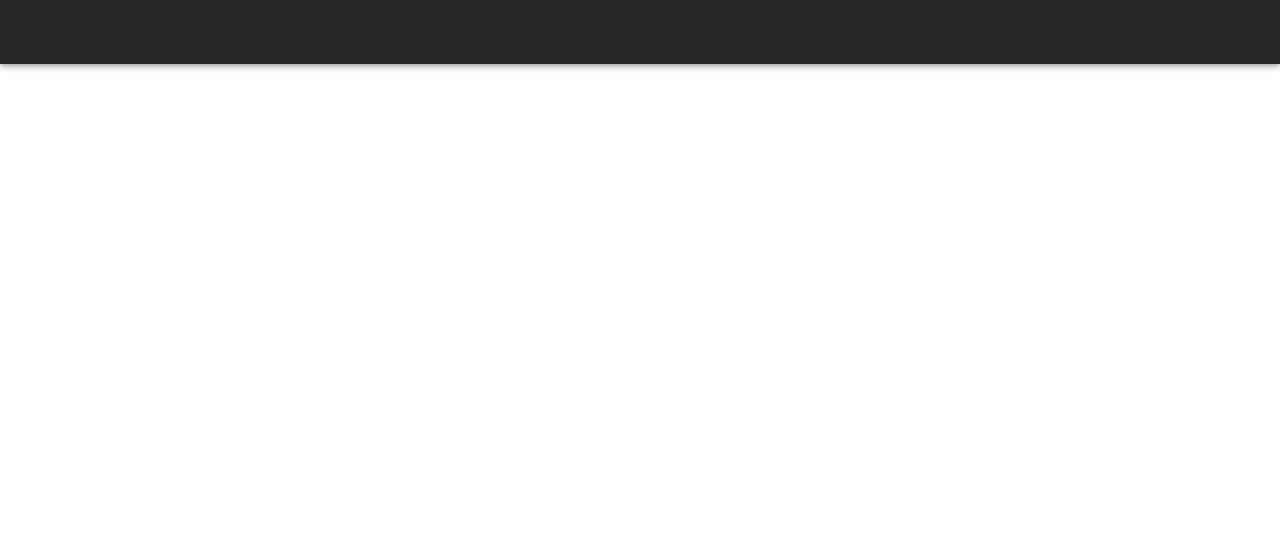
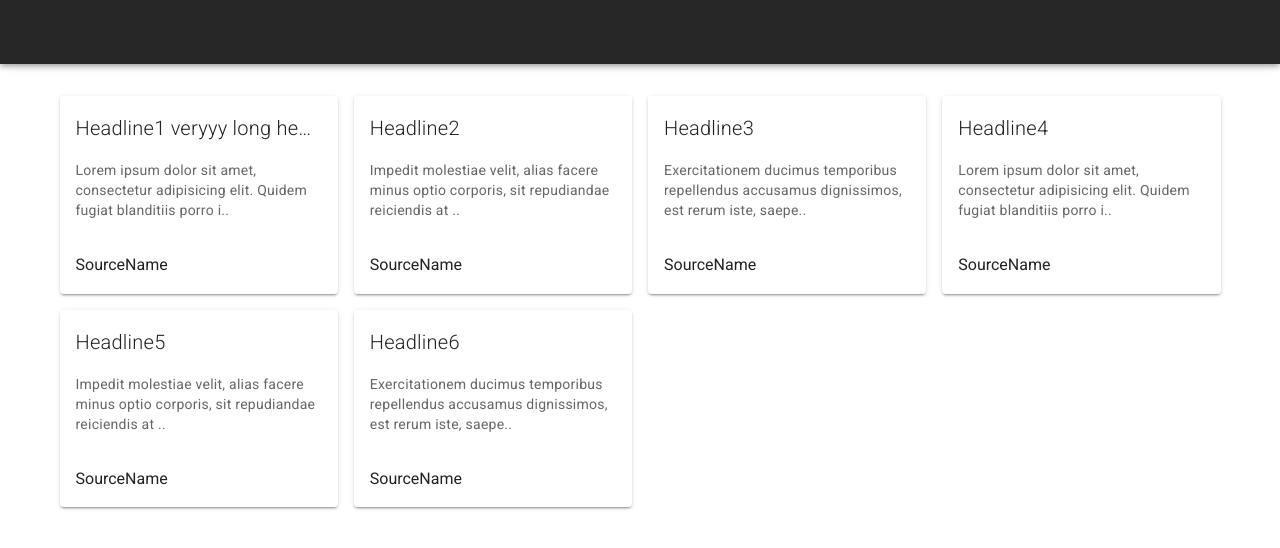
Before and after one commit to polina-drykova/newslify, a Vue app: page / in a window 1280 px wide. Shown: the top 548 px of the page. Built offline with nearby package versions, Linux system fonts and the light colour scheme.

Commit message:
added static headlines

```diff
--- a/src/App.vue
+++ b/src/App.vue
@@ -5,7 +5,41 @@
       <v-spacer></v-spacer>
     </v-app-bar>
 
-    <v-content></v-content>
+    <v-content>
+      <v-container grid-list-lg class="my-5 ml-auto mr-auto">
+        <v-layout row wrap>
+          <v-flex
+            xs12
+            sm6
+            md4
+            lg3
+            v-bind:key="headline.id"
+            v-for="headline in headlines"
+          >
+            <v-card class="mx-auto" color="grey.lighten-4" max-width="350">
+              <v-card-title>
+                <span
+                  class="d-inline-block text-truncate title font-weight-light"
+                  style="max-width: 300px;"
+                >
+                  {{ headline.title }}
+                </span>
+              </v-card-title>
+
+              <v-card-text class="body-2">
+                <span>{{ headline.description.slice(0, 90) }}..</span>
+              </v-card-text>
+
+              <v-card-actions class="ml-2">
+                <v-list-item-content>
+                  <v-list-item-title>SourceName</v-list-item-title>
+                </v-list-item-content>
+              </v-card-actions>
+            </v-card>
+          </v-flex>
+        </v-layout>
+      </v-container>
+    </v-content>
   </v-app>
 </template>
 
@@ -16,7 +50,38 @@ export default {
   components: {},
 
   data: () => ({
-    //
+    headlines: [
+      {
+        title: "Headline1 veryyy long headline",
+        description:
+          "Lorem ipsum dolor sit amet, consectetur adipisicing elit. Quidem fugiat blanditiis porro incidunt nostrum."
+      },
+      {
+        title: "Headline2",
+        description:
+          "Impedit molestiae velit, alias facere minus optio corporis, sit repudiandae reiciendis at nihil."
+      },
+      {
+        title: "Headline3",
+        description:
+          "Exercitationem ducimus temporibus repellendus accusamus dignissimos, est rerum iste, saepe, quis corporis odio."
+      },
+      {
+        title: "Headline4",
+        description:
+          "Lorem ipsum dolor sit amet, consectetur adipisicing elit. Quidem fugiat blanditiis porro incidunt nostrum."
+      },
+      {
+        title: "Headline5",
+        description:
+          "Impedit molestiae velit, alias facere minus optio corporis, sit repudiandae reiciendis at nihil."
+      },
+      {
+        title: "Headline6",
+        description:
+          "Exercitationem ducimus temporibus repellendus accusamus dignissimos, est rerum iste, saepe, quis corporis odio."
+      }
+    ]
   })
 };
 </script>
```
